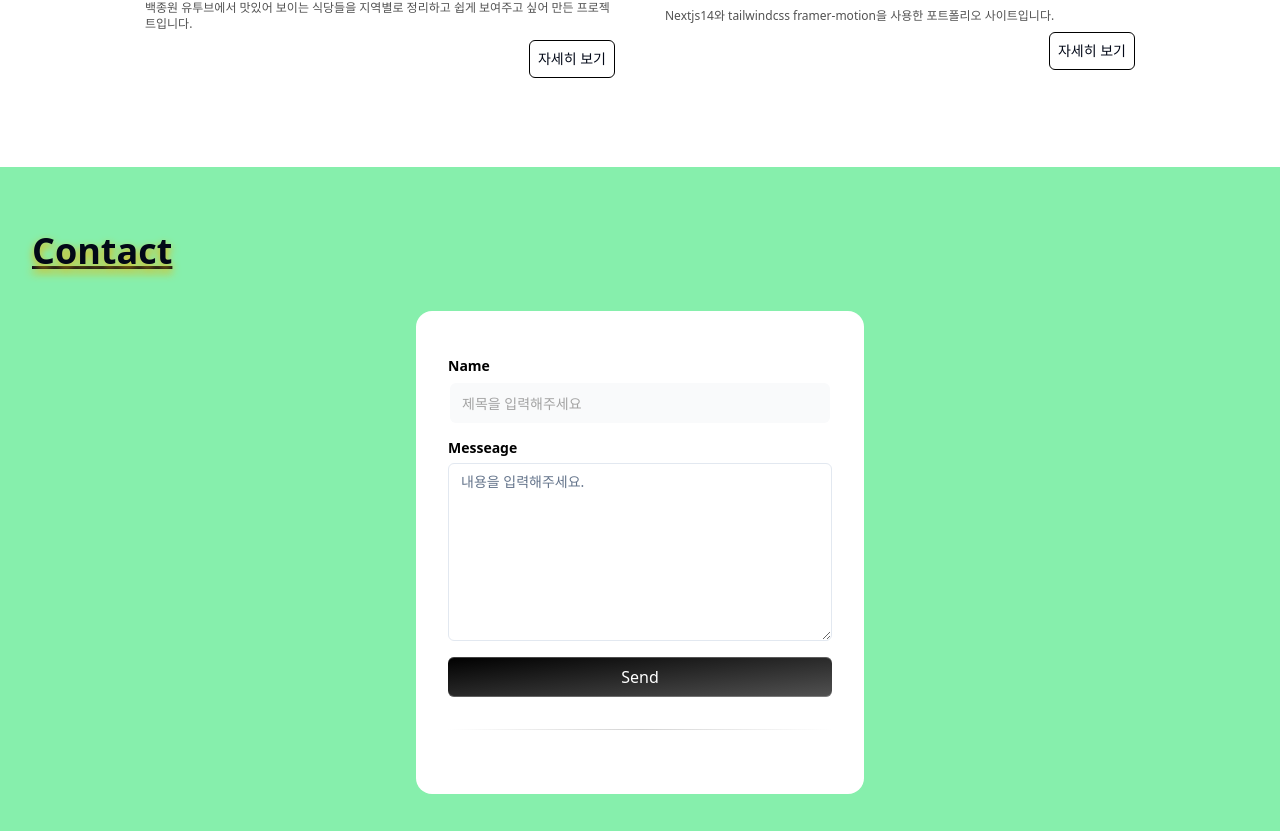
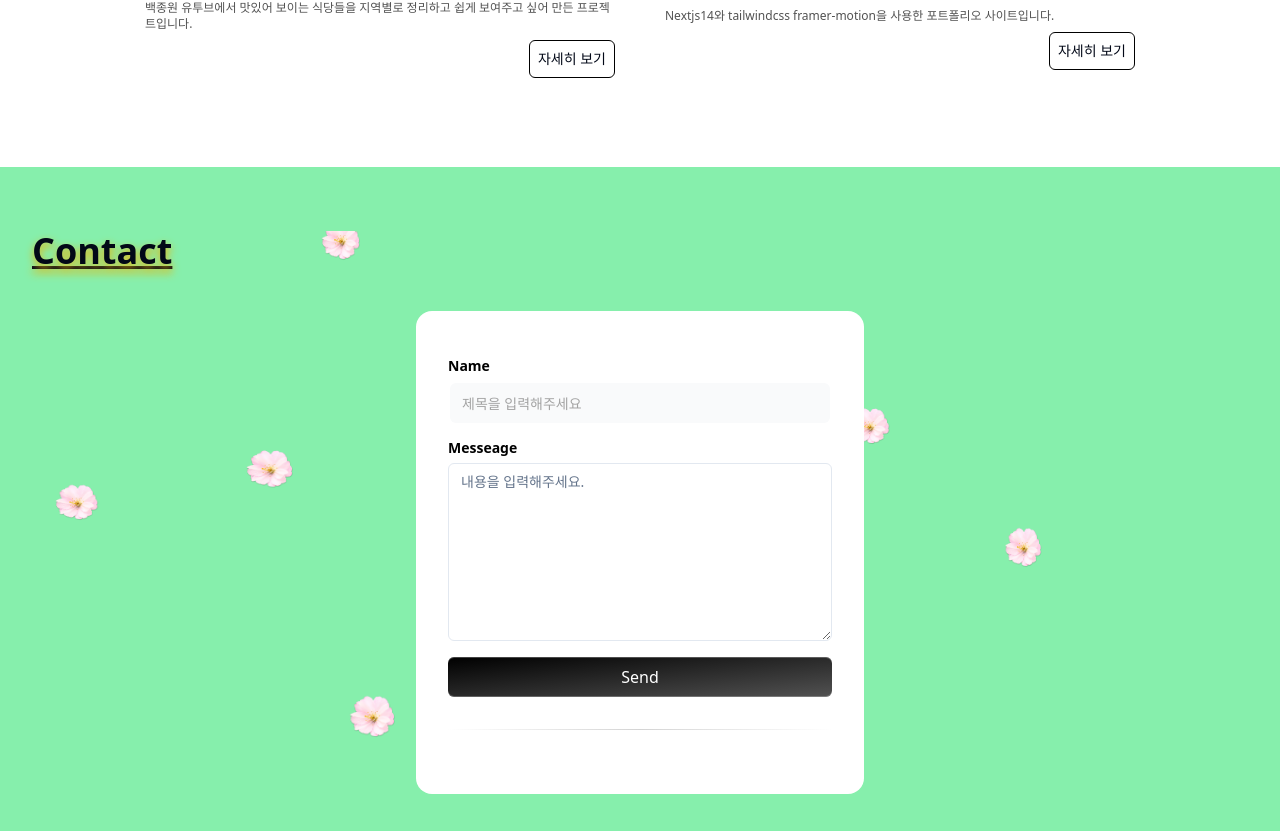
Before and after one commit to cyd5538/portfolio, a Next.js app: page / in a window 1280 px wide. Shown: the part 3429-4260 px from the top of the page. Built offline with nearby package versions, Linux system fonts and the light colour scheme.

Commit message:
Feat: contact canvas blossom 추가

```diff
--- a/components/Contact/Contact.tsx
+++ b/components/Contact/Contact.tsx
@@ -1,11 +1,13 @@
 "use client";
 import Container from '../Container'
+import ContactBlossom from './ContactBlossom';
 import { ContactForm } from './Contactform';
 
 const Contact = () => {
 
   return (
-    <main className='relative w-full pt-16 pb-20 bg-green-300 dark:bg-zinc-900' id="Contact">
+    <main className='relative w-full pt-16 pb-20 bg-green-300 dark:bg-zinc-900 overflow-hidden' id="Contact">
+      <ContactBlossom />
       <Container>
         <h1 className='text-4xl underline font-bold pb-10 text-shadow-base shadow-yellow-500'>Contact</h1>
         <ContactForm />
--- a/components/Home/HomeBlossom.tsx
+++ b/components/Contact/ContactBlossom.tsx
@@ -1,12 +1,12 @@
 import React, { useEffect, useRef } from 'react';
 
-const HomeBlossom: React.FC = () => {
+const ContactBlossom: React.FC = () => {
   const canvasRef = useRef<HTMLCanvasElement>(null);
 
   useEffect(() => {
     const canvas = canvasRef.current!;
-    canvas.width = 1440;
-    canvas.height = 600;
+    canvas.width = 5000;
+    canvas.height = 800;
 
     const ctx = canvas.getContext('2d')!;
     const TOTAL = 50;
@@ -90,7 +90,7 @@ const HomeBlossom: React.FC = () => {
     };
   }, []);
 
-  return <canvas ref={canvasRef} className="z-40 absolute top-0 left-0" />;
+  return <canvas ref={canvasRef} className="absolute overflow-hidden" />;
 };
 
-export default HomeBlossom;
+export default ContactBlossom;
--- a/components/Contact/Contactform.tsx
+++ b/components/Contact/Contactform.tsx
@@ -31,7 +31,7 @@ export function ContactForm() {
   };
 
   return (
-    <div className="max-w-md w-full mx-auto rounded-none md:rounded-2xl p-4 md:p-8 shadow-input bg-white dark:bg-black">
+    <div className="z-50 max-w-md w-full mx-auto rounded-none md:rounded-2xl p-4 md:p-8 shadow-input bg-white dark:bg-black">
       <form className="my-4" onSubmit={handleSubmit}>
         <LabelInputContainer className="mb-4 mt-2">
           <Label htmlFor="title">Name</Label>
```
